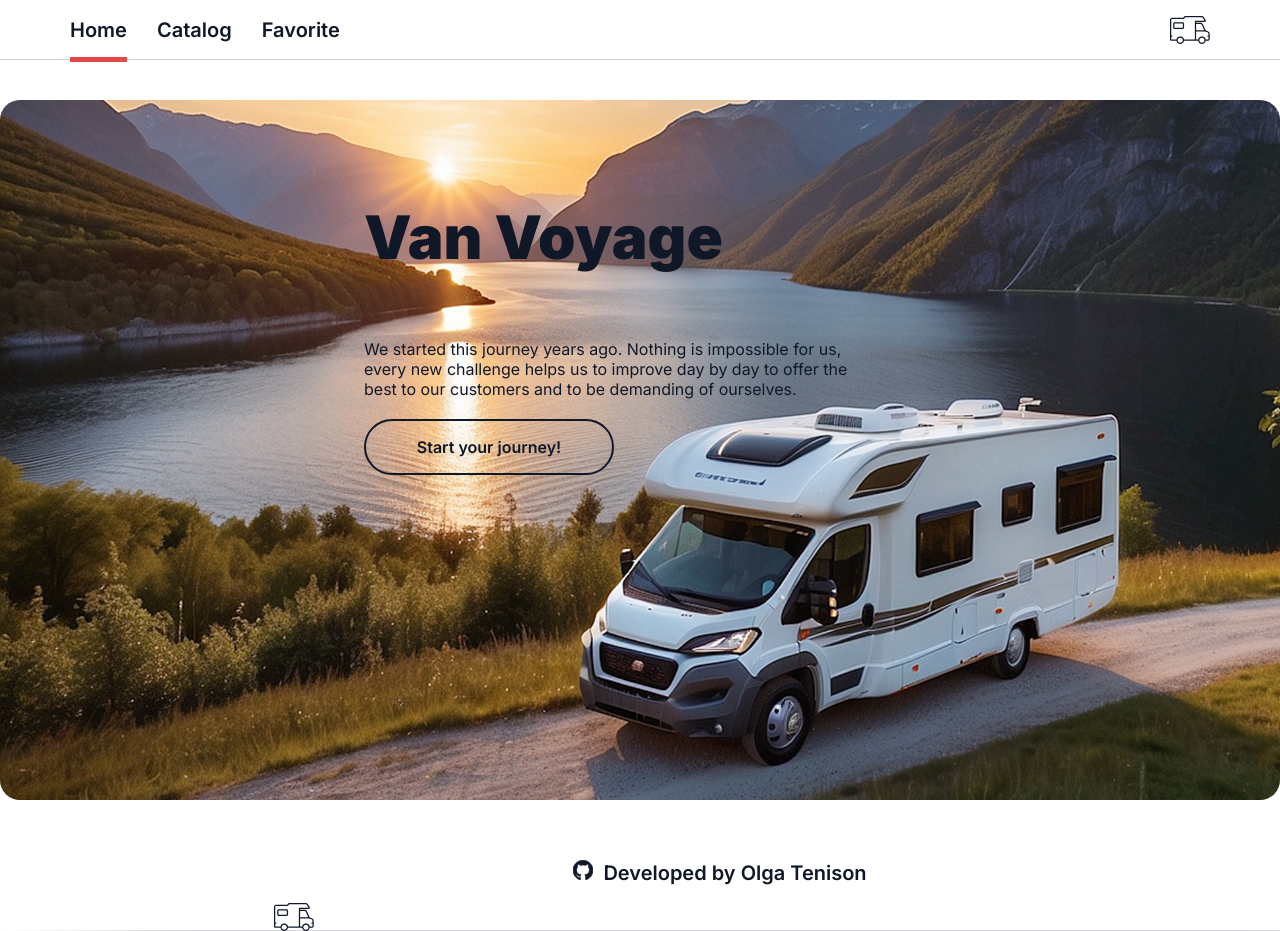
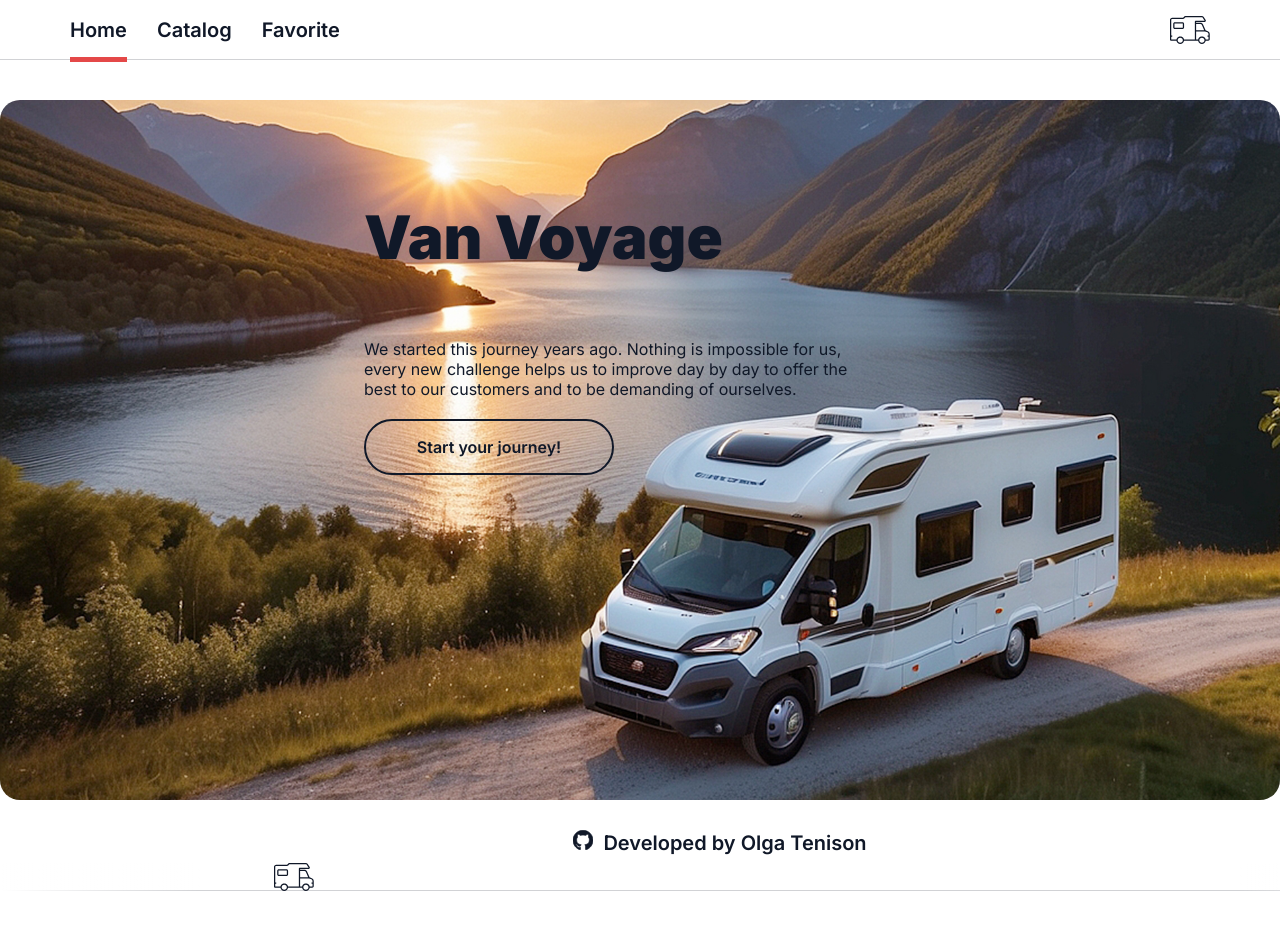
Before and after one commit to olgatenison/van-voyage, a React (Create React App) app: page / in a window 1280 px wide. Shown: the top 931 px of the page. After the commit the page ends 891 px from the top, so only its background shows below. Built offline with nearby package versions, Linux system fonts and the light colour scheme.

Commit message:
pushing small car Х)

```diff
--- a/src/components/car/Car.js
+++ b/src/components/car/Car.js
@@ -23,7 +23,7 @@ export default Car;
 export const CarWrapper = styled.div`
   width: 1440px;
   margin: 0 auto;
-  padding-top: 20px;
+  padding-top: 10px;
 
   svg {
     display: block;
--- a/src/components/footer/Footer.jsx
+++ b/src/components/footer/Footer.jsx
@@ -24,7 +24,7 @@ export default Footer;
 
 export const Signature = styled.div`
   margin-bottom: 20px;
-  padding-top: 50px;
+  padding-top: 20px;
 
   display: flex;
   justify-content: center;
@@ -38,7 +38,7 @@ export const Signature = styled.div`
   &:after {
     position: absolute;
     content: '';
-    bottom: -48px;
+    bottom: -38px;
     left: 0;
     display: block;
     width: 100%;
```
